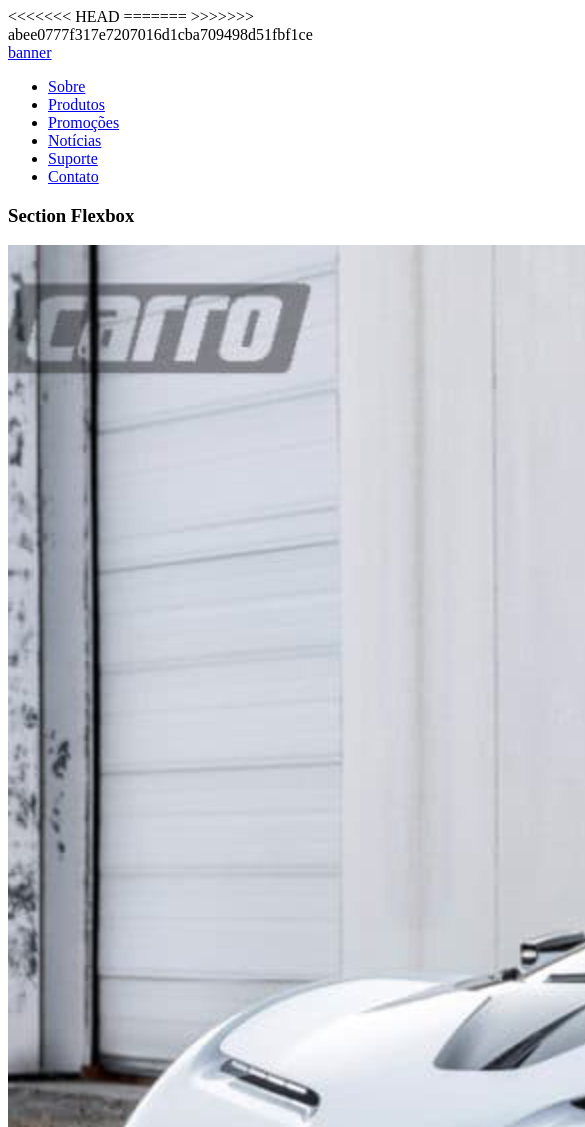
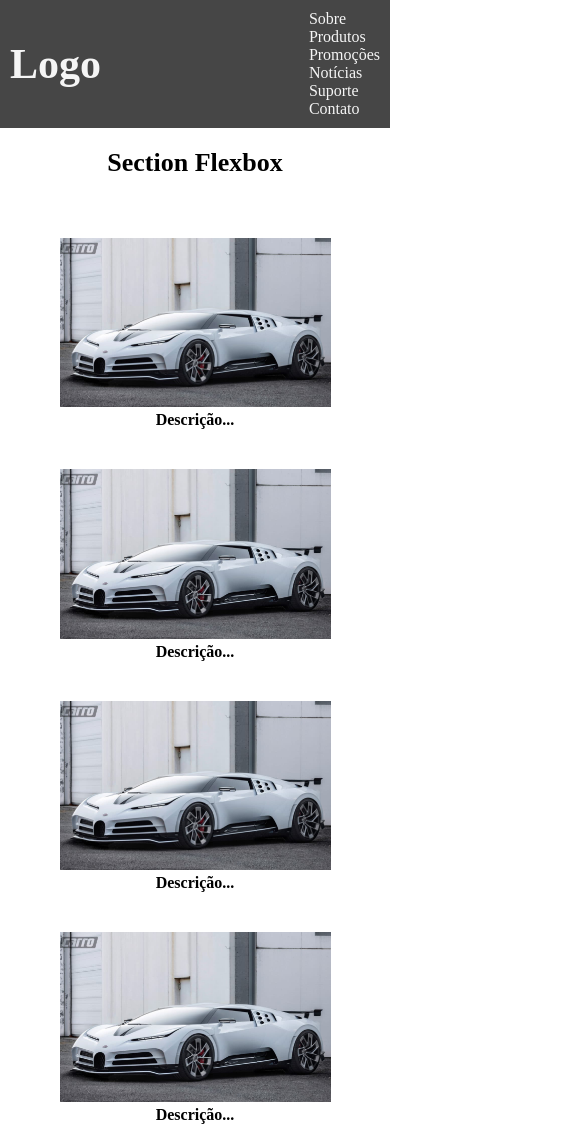
Before and after one commit to rakishasa/site, a plain HTML site: page index.html in a window 390 px wide. Shown: the top 1127 px of the page, 585 px wide, since content can reach past the window. Drawn offline with Linux system fonts and the light colour scheme.

Commit message:
Adicionado favicon

```diff
--- a/css/estilo.css
+++ /dev/null
@@ -1,115 +0,0 @@
-/* padding margin e flexbox para tudo */
-* {
-    padding: 0; /* padding padrão */
-    margin: 0; /*  margin padrão */
-    box-sizing: border-box; /* padding e borda no tamanho total do elemento */
-    font-family: Arial, sans-serif; /* fonte padrão como Arial, com fallback para sans-serif */
-}
-
-/* Header */
-header {
-    padding: 10px; /* padding de 10px ao redor do header */
-    background-color: rgb(21, 21, 21); /*cor de fundo do header */
-    display: flex; /* layout do header como flexbox */
-    align-items: center; /* header verticalmente ao centro */
-    justify-content: space-between; /* itens do header com espaço entre eles */
-}
-
-/* ul, li dentro do header */
-header ul, li, a {
-    display: flex; /* Define o layout dos elementos como flexbox */
-    gap: 16px; /*espaçamento de 16px entre os itens */
-    text-decoration: none; /* sublinhado dos links */
-    color: rgb(235, 235, 235); /* cor do texto dos links */
-}
-
-/* banner header */
-header .banner {
-    color: rgb(235, 235, 235); /*cor do texto do banner */
-    font-size: 26px; /* tamanho da fonte do banner */
-    font-weight: bold; /* banner como negrito */
-}
-
-/* links header */
-header a {
-    color: rgb(255, 255, 255); /* cor do texto dos links */
-    font-size: 16px; /* tamanho da fonte dos links */
-}
-
-
-/* elementos h3 */
-h3 {
-    padding: 20px; /* padding de 20px ao redor do h3 */
-    text-align: center; /* Alinha o texto do h3 ao centro */
-    font-size: 26px; /* tamanho da fonte do h3 */
-}
-
-/* elementos section */
-section {
-    display: flex; /* layout da section como flexbox */
-    justify-content: flex-start; /* itens da section ao início */
-    flex-wrap: wrap; /* Permite que os itens da section quebrem linha */
-    width: 80%; /* largura da section como 80% do container pai */
-    margin: 0 auto; /* Centraliza a section horizontalmente */
-    padding: 20px; /* padding de 20px ao redor da section */
-    color: rgb(0, 0, 0); /* cor do texto da section */
-}
-
-/* elementos article */
-article {
-    padding: 20px; /* padding de 20px ao redor do article */
-    flex-grow: 1; /* Permite que o article cresça conforme necessário */
-    width: 270px; /* largura mínima do article */
-    max-width: 600px; /* largura máxima do article */
-}
-
-/*  elementos img */
-img {
-    width: 100%; /* largura da imagem como 100% do container pai */
-    height: auto; /* altura da imagem automaticamente */
-    max-width: 600px; /*  largura máxima da imagem */
-}
-
-/*  elementos p */
-p {
-    font-weight: bold; /* peso da fonte do parágrafo como negrito */
-    text-align: center; /*texto do parágrafo ao centro */
-}
-
-
-/* Estilos para dispositivos com largura máxima de 799px */
-@media (max-width: 799px) {
-header {
-    display: grid; /* layout do header como grid */
-    grid-template-columns: auto 1fr; /* duas colunas no grid */
-    align-items: center; /* itens do header verticalmente ao centro */
-    height: auto; /* altura do header automaticamente */
-    }
-header ul, li, a {
-    gap: 3px; /* espaçamento de 3px entre os itens */
-    }
-header a {
-    font-size: 45px; /* tamanho da fonte dos links no header */
-    margin-left: 40px; /* margem à esquerda dos links */
-    }
-header nav a {
-    margin-left: 0px; /*  margem à esquerda dos links no nav */
-    font-size: 20px; /* tamanho da fonte dos links no nav */
-    }
-header nav li {
-    background-color: rgb(226, 223, 223); /* cor de fundo dos itens da lista no nav */
-    width: 100%; /* largura dos itens da lista no nav como 100% */
-    }
-nav {
-    justify-self: end; /* nav ao final do container pai */
-    }
-nav ul {
-    display: flex; /* layout da lista no nav como flexbox */
-    flex-direction: column; /* a direção dos itens da lista como coluna */
-    align-items: flex-start; /* alinha os itens da lista ao início */
-    }
-nav ul li {
-    margin: 10px 0; /* margem de 10px acima e abaixo dos itens da lista */
-    text-align: start; /* alinha o texto dos itens da lista ao início */
-    }
-}
--- /dev/null
+++ b/css/style.css
@@ -0,0 +1,83 @@
+* {
+    padding: 0px;
+    margin: 0px;
+    box-sizing: border-box;
+}
+
+header {
+    background-color: rgb(70, 70, 70);
+    padding: 10px;
+    display: flex;
+    justify-content: space-between;
+    align-items: center;
+}
+
+header .logo {
+    font-size: 26px;
+    font-weight: bold;
+}
+
+header ul, li, a {
+    display: flex;
+    gap: 16px;
+    text-decoration: none;
+}
+
+header a {
+    color: rgb(245, 245, 245);
+    font-size: 16px;
+    transition: color 0.5s;
+}
+
+h3 {
+    text-align: center;
+    font-size: 26px;
+    padding: 20px;
+}
+
+section {
+    padding: 20px;
+    display: flex;
+    justify-content: flex-start;
+    flex-wrap: wrap;
+    width: 80%;
+    margin: 0 auto;
+}
+
+article {
+    padding: 20px;
+    flex-grow: 1;
+    max-width: 600px;
+    width: 270px;
+}
+
+img {
+    width: 100%;
+    max-width: 600px;
+    height: auto;
+}
+
+p {
+    text-align: center;
+    font-weight: bold;
+    color: rgb(0, 0, 0);
+}
+
+@media (max-width: 600px) {
+    header .logo {
+        font-size: 42px;
+    }
+
+    header ul, li, a {
+        display: block;
+        font-size: 36px;
+    }
+
+    article {
+        max-width: 100%;
+    }
+
+    section {
+        width: 90%;
+    }
+}
--- a/index.html
+++ b/index.html
@@ -1,26 +1,20 @@
 <!DOCTYPE HTML>
     <html lang="pt-br">
+
     <head>
         <meta charset="utf-8">
-<meta name="description" content="Avaliação de Desenvolvimento de Aplicações I">
-<meta name="keywords" content="Avaliação, Flexbox, Sergio Henrique Folchini Rocha">
-<meta name="author" content="Sergio Henrique Folchini Rocha">
+        <title>Flexbox</title>
         <meta name="viewport" content="width=device-width, initial-scale=1.0, maximum-scale=1"/>
-<<<<<<< HEAD
-<meta name="description" content="Avaliação de Desenvolvimento de Aplicações I">
-<meta name="keywords" content="AvaliaçãO, Atividade,Flexbox, Gabriel Gregorio">
-<meta name="robots" content="index, follow">
         <meta name="author" content="Gabriel Gregorio">
-=======
-<meta name="robots" content="index, follow">
->>>>>>> abee0777f317e7207016d1cba709498d51fbf1ce
-<link rel="stylesheet" href="./css/styles.css">
-<link rel="icon" href="img/icone_.png" type="image/png">
-<title>Flexbox</title>
+        <meta name="description" content="Avaliacao - CSS">
+        <link rel="shortcut icon" href="img/carro.png" type="image/x-icon" />
+        <link rel="stylesheet" href="css/style.css" type="text/css">
+        <link rel="shortcut icon" href="./img/favicon.ico" type="image/x-icon">
     </head>
+
     <body>
         <header>
-        <a class="banner" href="/">banner</a>
+            <a class="logo" href="/">Logo<a>
             <nav>
                 <ul>
                     <li><a href="/">Sobre</a></li>
@@ -32,32 +26,39 @@
                 </ul>
             </nav>
         </header>
+
         <h3>Section Flexbox</h3>
         <section>
             <article>
-                <img src="./img/buggatti.jpg">
-                <p>Legenda</p>
+                <img src="img/buggatti.jpg">
+                <p>Descrição...</p>
             </article>
+
             <article>
-                <img src="./img/buggatti.jpg">
-                <p>Legenda</p>
+                <img src="img/buggatti.jpg">
+                <p>Descrição...</p>
             </article>
+
             <article>
-                <img src="./img/buggatti.jpg">
-                <p>Legenda</p>
+                <img src="img/buggatti.jpg">
+                <p>Descrição...</p>
             </article>
+
             <article>
-                <img src="./img/buggatti.jpg">
-                <p>Legenda</p>
+                <img src="img/buggatti.jpg">
+                <p>Descrição...</p>
             </article>
+
             <article>
-                <img src="./img/buggatti.jpg">
-                <p>Legenda</p>
+                <img src="img/buggatti.jpg">
+                <p>Descrição...</p>
             </article>
+
             <article>
-                <img src="./img/buggatti.jpg">
-                <p>Legenda</p>
+                <img src="img/buggatti.jpg">
+                <p>Descrição...</p>
             </article>
         </section>
+
     </body>
 </html>
```
Also changed, not shown: img/favicon.ico (added), img/icone_.png (deleted). Lines whose indentation alone changed are shown as unchanged.
